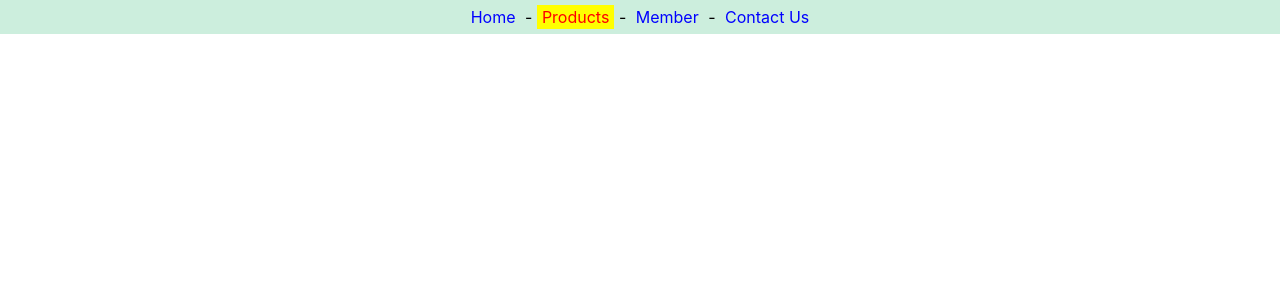
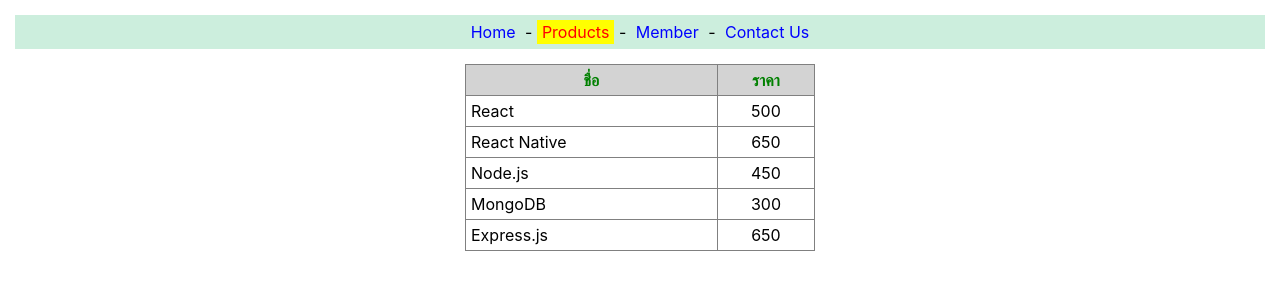
Before and after one commit to danicabeau/app1, a React (Create React App) app: page /products in a window 1280 px wide. Shown: the top 300 px of the page. Built offline with nearby package versions, Linux system fonts and the light colour scheme.

Commit message:
add Route

```diff
--- a/package.json
+++ b/package.json
@@ -7,6 +7,7 @@
     "@testing-library/jest-dom": "^6.9.1",
     "@testing-library/react": "^16.3.1",
     "@testing-library/user-event": "^13.5.0",
+    "bootstrap": "^5.3.8",
     "react": "^19.2.3",
     "react-dom": "^19.2.3",
     "react-router-dom": "^7.13.0",
--- a/src/App.js
+++ b/src/App.js
@@ -1,6 +1,13 @@
-import React from 'react'; // เติม React
-import Router2 from "./router2"; // เติมชื่อ Component Router2
+import React from 'react';
+// เพิ่มบรรทัดนี้เพื่อให้ App รู้จัก Router3
+import Router3 from './router3';
 
-export default function App() { // ตั้งชื่อฟังก์ชัน App
-    return <Router2 />;
+function App() {
+  return (
+    <div className="App">
+      <Router3 />
+    </div>
+  );
 }
+
+export default App;
--- /dev/null
+++ b/src/home.js
@@ -0,0 +1,14 @@
+import React from 'react'
+
+export default function Home() {
+    return (
+        <p style={{textAlign:'center'}}>
+            <h3>ยินดีต้อนรับสู่ React Store</h3>
+            รายชื่อ <a href="/products">สินค้า</a> ที่เรามีจำหน่าย
+            <br/>
+            แต่ท่านต้องเป็น <a href="/member">สมาชิก</a> จึงจะ
+            สั่งซื้อได้<br/>
+            หากมีข้อสงสัย <a href="/contact">กรุณา ติดต่อเรา</a>
+        </p>
+    )
+}
--- /dev/null
+++ b/src/member.js
@@ -0,0 +1,7 @@
+import React from 'react'
+
+export default function Member() {
+    return (
+        <div style={{textAlign:'center'}}>Member Page</div>
+    )
+}
--- a/src/navlink.css
+++ b/src/navlink.css
@@ -1,16 +1,15 @@
-.nav {
+.nav{
     background-color: #ced;
     padding: 7px;
     text-align: center;
+    margin: 15px;
 }
-
-.menu {    /* For inactive status */
+.menu{
     color: blue;
     text-decoration: none;
     padding: 2px 5px;
 }
-
-.active_menu {    /* For active status */
+.active_menu{
     color: red;
     background-color: yellow;
     text-decoration: none;
--- /dev/null
+++ b/src/product.js
@@ -0,0 +1,26 @@
+import React from 'react'
+import './products.css'
+
+export default class Products extends React.Component
+{
+    data = [
+        ['React', 500],
+        ['React Native', 650],
+        ['Node.js', 450],
+        ['MongoDB', 300],
+        ['Express.js', 650]
+    ]
+
+    render() {
+        return (
+            <table border="1">
+                <tr><th>ชื่อ</th><th>ราคา</th></tr>
+                {
+                    this.data.map(d => {
+                        return <tr><td>{d[0]}</td><td>{d[1]}</td></tr>
+                    })
+                }
+            </table>
+        )
+    }
+}
--- /dev/null
+++ b/src/products.css
@@ -0,0 +1,15 @@
+table{
+     width: 350px;
+     border-collapse: collapse;
+     margin: auto;
+}
+th{
+    background-color: lightgray;
+    color: green;
+}
+th,td{
+    padding: 5px;
+}
+td:nth-child(2){
+    text-align: center;
+}
--- /dev/null
+++ b/src/router3.js
@@ -0,0 +1,35 @@
+import React from 'react'
+import {BrowserRouter, NavLink, Route, Routes} from 'react-router-dom'
+import './navlink.css'
+import Products from './product'
+import Home from './home'
+import Member from './member'
+
+export default function Router3() {
+    return (
+        <BrowserRouter>
+            <nav className="nav">
+                <NavLink to='/' className={({isActive})=>isActive? "active_menu":"menu"} style={({isActive}) => {
+                    return { fontWeight: isActive ? "bold" : "" };
+                }}>Home</NavLink> -&nbsp;
+
+                <NavLink to='/products' className={({isActive})=> isActive?"active_menu":"menu"}>
+                    Products</NavLink> -&nbsp;
+
+                <NavLink to='/member' className={({isActive})=> isActive?"active_menu":"menu"}>
+                    Member</NavLink> -&nbsp;
+
+                <NavLink to='/contact' className={({isActive})=> isActive?"active_menu":"menu"}>
+                    Contact Us</NavLink>
+            </nav>
+
+            <Routes style={{margin: '20px'}}>
+                <Route path="/" element={<Home />} />
+                <Route path="/products" element={<Products />} />
+                <Route path="/member" Component={Member} />
+                <Route path="/contact" element={<div style={{textAlign:'center'}}>Contact Page</div>} />
+                <Route path="*" element={<Home />} />
+            </Routes>
+        </BrowserRouter>
+    )
+}
```
Also changed, not shown: 1 other file (tests, documents, lock files or other folders).
